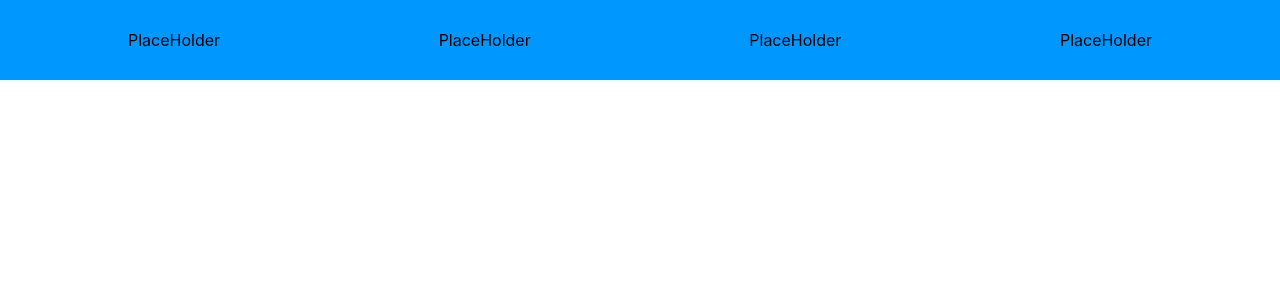
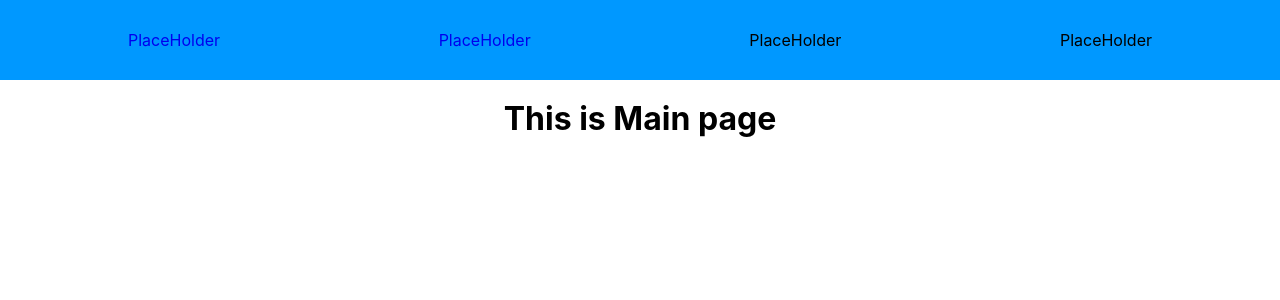
Before and after one commit to rjtbansal/brainstation-3d-hackers, a React (Create React App) app in the folder client/: page / in a window 1280 px wide. Shown: the top 300 px of the page. Built offline with nearby package versions, Linux system fonts and the light colour scheme.

Commit message:
routers added to main page

```diff
--- a/client/src/App.js
+++ b/client/src/App.js
@@ -1,12 +1,26 @@
 import React from 'react';
-import Header from './components/Header/Header'
+import SideBar from './components/SideBar/SideBar';
+import Header from './components/Header/Header';
+import Main from './components/Main/Main';
+import {BrowserRouter,Route,Switch} from 'react-router-dom';
 import './App.scss';
 
 import { Helmet } from 'react-helmet';
 
 function App() {
+  const HomePage = ()=>{
+    return(
+        <Main/>
+    )
+  }
+  const SideBarPage = () => {
+    return(
+        <SideBar/>
+    )
+  }
   return (
     <div className="App">
+      <BrowserRouter>
         {/* NOTE: Keep the helmet code below and change the app title.
             Add any meta tags you want, or any tag you want to go in the header.
             You can modify everything else! */}
@@ -14,6 +28,11 @@ function App() {
           <title>Your App Title Here</title>
         </Helmet>
         <Header/>
+        <Switch>
+          <Route exact path= "/" component={HomePage} />
+          <Route path ="/sidebar" component ={SideBarPage} />
+        </Switch>
+      </BrowserRouter>
     </div>
   );
 }
--- a/client/src/components/Header/Header.js
+++ b/client/src/components/Header/Header.js
@@ -1,12 +1,12 @@
 import React from 'react';
 import './Header.scss';
-
+import {Link} from 'react-router-dom';
 const Header = ()=>{
     return(
         <div className="header">
             <ul className="header__nav-link">
-                <li> PlaceHolder </li>
-                <li> PlaceHolder </li>
+                <Link to ="/" className="header__router-Link"> <li> PlaceHolder </li> </Link>
+                <Link to ="/sidebar" className="header__router-Link"> <li> PlaceHolder </li></Link>
                 <li> PlaceHolder </li>
                 <li> PlaceHolder </li>
             </ul>
--- a/client/src/components/Header/Header.scss
+++ b/client/src/components/Header/Header.scss
@@ -23,4 +23,7 @@
             cursor:grap;
         }
     }
+    &__router-Link{
+        text-decoration:none;
+    }
 }
--- a/client/src/components/Main/Main.js
+++ b/client/src/components/Main/Main.js
@@ -1,11 +1,11 @@
-import react from 'react';
+import React from 'react';
+import Header from '../Header/Header';
 import './Main.scss';
 
 
 const Main = () => {
     return(
-        <>
-        </>
+        <h1>This is Main page </h1>
     )
 }
 
--- a/client/src/components/SideBar/SideBar.js
+++ b/client/src/components/SideBar/SideBar.js
@@ -1,10 +1,9 @@
-import react from 'react';
+import React from 'react';
 import './SideBar.scss';
 
 const SideBar = () =>{
     return(
-        <>
-        </>
+        <h1> This is side bar</h1>
     )
 }
 
```
Lines whose indentation alone changed are shown as unchanged.
